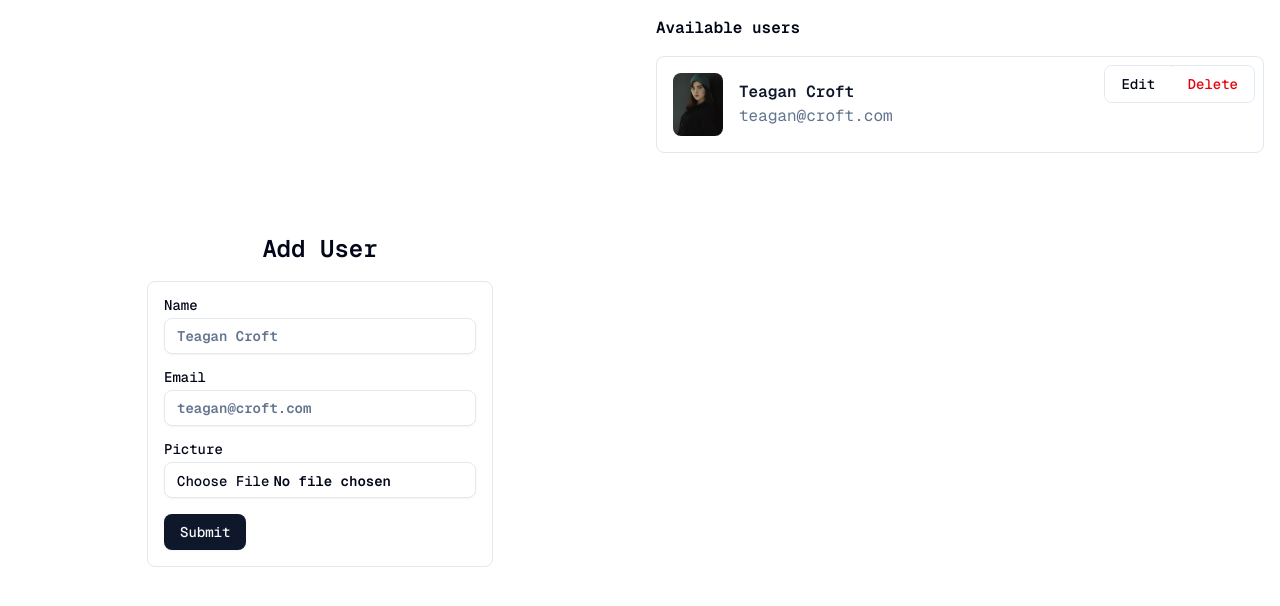
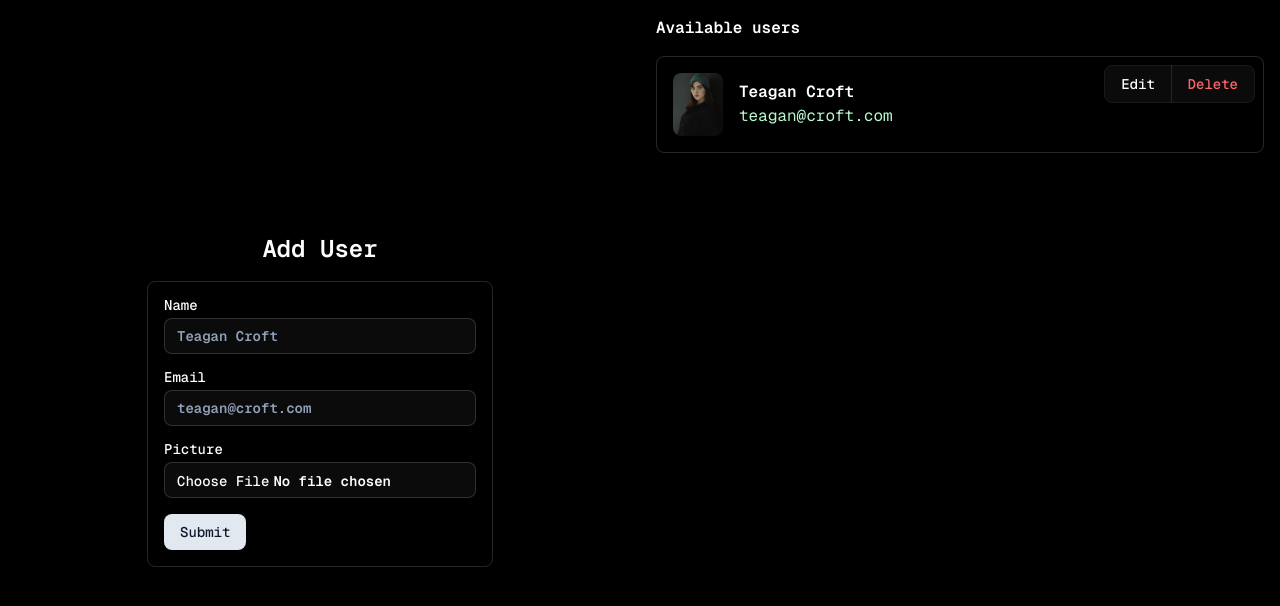
Before and after one commit to arsalanansariofficial/nextjs-app, a Next.js app: page / in a window 1280 px wide. Shown: the top 606 px of the page. Built offline with nearby package versions, Linux system fonts and the light colour scheme.

Commit message:
Add server action for user signup

```diff
--- /dev/null
+++ b/app/_actions/user-actions.ts
@@ -0,0 +1,35 @@
+'use server';
+
+import { redirect } from 'next/navigation';
+
+export type State = {
+  image?: File;
+  name?: string;
+  email?: string;
+  errors?: { name?: string; email?: string };
+};
+
+export async function signup(
+  prevState: State,
+  formData: FormData
+): Promise<State> {
+  const errors: State['errors'] = {};
+
+  const name = formData.get('name') as string;
+  const email = formData.get('email') as string;
+  // const image = formData.get('image') as File;
+
+  if (!name) {
+    errors.name = 'Enter a valid Name';
+  }
+
+  if (!email) {
+    errors.email = 'Enter a valid Email';
+  }
+
+  if (name && !email) {
+    redirect('/');
+  }
+
+  return { name, email, errors };
+}
--- a/app/globals.css
+++ b/app/globals.css
@@ -1,10 +1,9 @@
 @import 'tailwindcss';
-@import "tw-animate-css";
+@import 'tw-animate-css';
 
 @custom-variant dark (&:where(.dark, .dark *));
 
 :root {
-
   --radius: 0.625rem;
 
   --background: oklch(1 0 0);
@@ -71,10 +70,11 @@
 }
 
 .dark {
-
   --background: oklch(0.129 0.042 264.695);
+  --background: #000000;
 
   --foreground: oklch(0.984 0.003 247.858);
+  --foreground: #ffffff;
 
   --card: oklch(0.208 0.042 265.755);
 
@@ -136,7 +136,6 @@
 }
 
 @theme inline {
-
   --radius-sm: calc(var(--radius) - 4px);
 
   --radius-md: calc(var(--radius) - 2px);
--- a/app/layout.tsx
+++ b/app/layout.tsx
@@ -15,7 +15,7 @@ export const metadata: Metadata = {
 export default function RootLayout({ children }: PropsWithChildren) {
   return (
     <html lang="en">
-      <body className={`${geist.className} antialiased`}>{children}</body>
+      <body className={`${geist.className} dark antialiased`}>{children}</body>
     </html>
   );
 }
--- a/app/page.tsx
+++ b/app/page.tsx
@@ -22,8 +22,12 @@ export default function Home() {
               className="max-h-full rounded-md"
             />
             <div className="self-center">
-              <h1 className="font-semibold text-slate-900">Teagan Croft</h1>
-              <p className="text-slate-500">teagan@croft.com</p>
+              <h1 className="font-semibold text-slate-900 dark:text-white">
+                Teagan Croft
+              </h1>
+              <p className="text-slate-500 dark:text-green-200">
+                teagan@croft.com
+              </p>
             </div>
             <div className="absolute top-0 right-0 mt-2 mr-2 flex overflow-hidden rounded-md border">
               <Button
@@ -32,7 +36,7 @@ export default function Home() {
               >
                 Edit
               </Button>
-              <hr className="h-full w-[0.5px] bg-slate-300" />
+              <hr className="bg-input h-auto w-[0.5px] lg:w-[0.7px]" />
               <Button
                 variant="outline"
                 className="text-destructive rounded-none border-none shadow-none"
--- a/app/signup-form.tsx
+++ b/app/signup-form.tsx
@@ -1,21 +1,53 @@
-import { Label } from './_components/ui/label';
-import { Input } from './_components/ui/input';
-import { Button } from './_components/ui/button';
+'use client';
+
+import { useActionState } from 'react';
+
+import { Label } from '~/_components/ui/label';
+import { Input } from '~/_components/ui/input';
+import { Button } from '~/_components/ui/button';
+import { signup } from '~/_actions/user-actions';
 
 export default function SignupForm() {
+  const [state, formAction] = useActionState(signup, {});
+
   return (
-    <form action="" className="border-input space-y-4 rounded-md border p-4">
+    <form
+      action={formAction}
+      className="border-input space-y-4 rounded-md border p-4"
+    >
       <div className="grid w-full max-w-sm items-center gap-1.5">
         <Label htmlFor="name">Name</Label>
-        <Input id="name" type="text" placeholder="Teagan Croft" />
+        <Input
+          id="name"
+          name="name"
+          type="text"
+          placeholder="Teagan Croft"
+          defaultValue={state?.name}
+        />
+        {state?.errors?.name && (
+          <p className="text-destructive text-xs font-normal">
+            {state.errors.name}
+          </p>
+        )}
       </div>
       <div className="grid w-full max-w-sm items-center gap-1.5">
         <Label htmlFor="email">Email</Label>
-        <Input id="email" type="email" placeholder="teagan@croft.com" />
+        <Input
+          id="email"
+          name="email"
+          type="email"
+          defaultValue={state?.email}
+          placeholder="teagan@croft.com"
+        />
+        {state?.errors?.email && (
+          <p className="text-destructive text-xs font-normal">
+            {state.errors.email}
+          </p>
+        )}
       </div>
       <div className="grid w-full max-w-sm items-center gap-1.5">
         <Label htmlFor="picture">Picture</Label>
-        <Input id="picture" type="file" />
+        <Input type="file" id="picture" name="image" />
       </div>
       <Button type="submit">Submit</Button>
     </form>
--- a/next.config.ts
+++ b/next.config.ts
@@ -1,5 +1,6 @@
 import type { NextConfig } from 'next';
 
 export default {
-  devIndicators: false
+  devIndicators: false,
+  experimental: { serverActions: { bodySizeLimit: '5mb' } }
 } as NextConfig;
```
